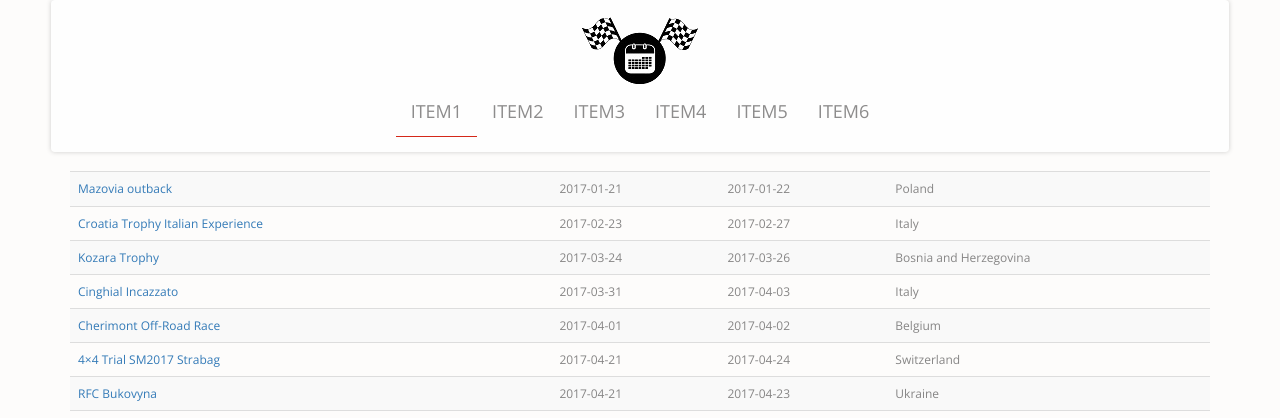
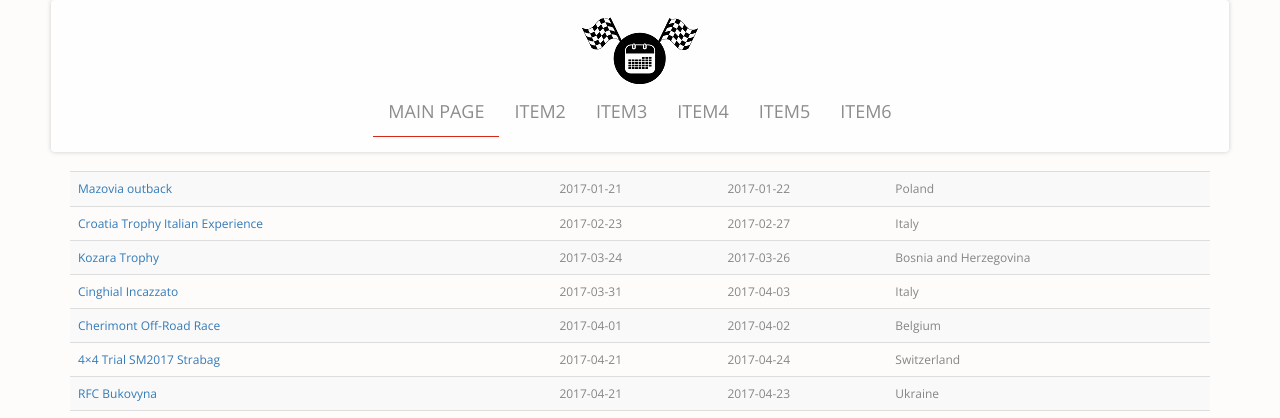
Before and after one commit to imdek/4x4sport, a PHP site: page /index.php in a window 1280 px wide. Shown: the top 418 px of the page. Run offline with PHP 8.4, Linux system fonts and the light colour scheme; data comes from the database, SQL or seed files in the repository.

Commit message:
Fixed header Links

```diff
--- a/headerMenu.php
+++ b/headerMenu.php
@@ -17,7 +17,7 @@
             <img src="img/logo03.png">
         </center>
         <ul class="nav navbar-nav">
-          <li class="active-link"><a href="#">item1</a></li>
+          <li class="active-link"><a href="index.php">Main Page</a></li>
           <li><a href="#">item2</a></li>
           <li><a href="#">item3</a></li>
           <li><a href="#">item4</a></li>
```
